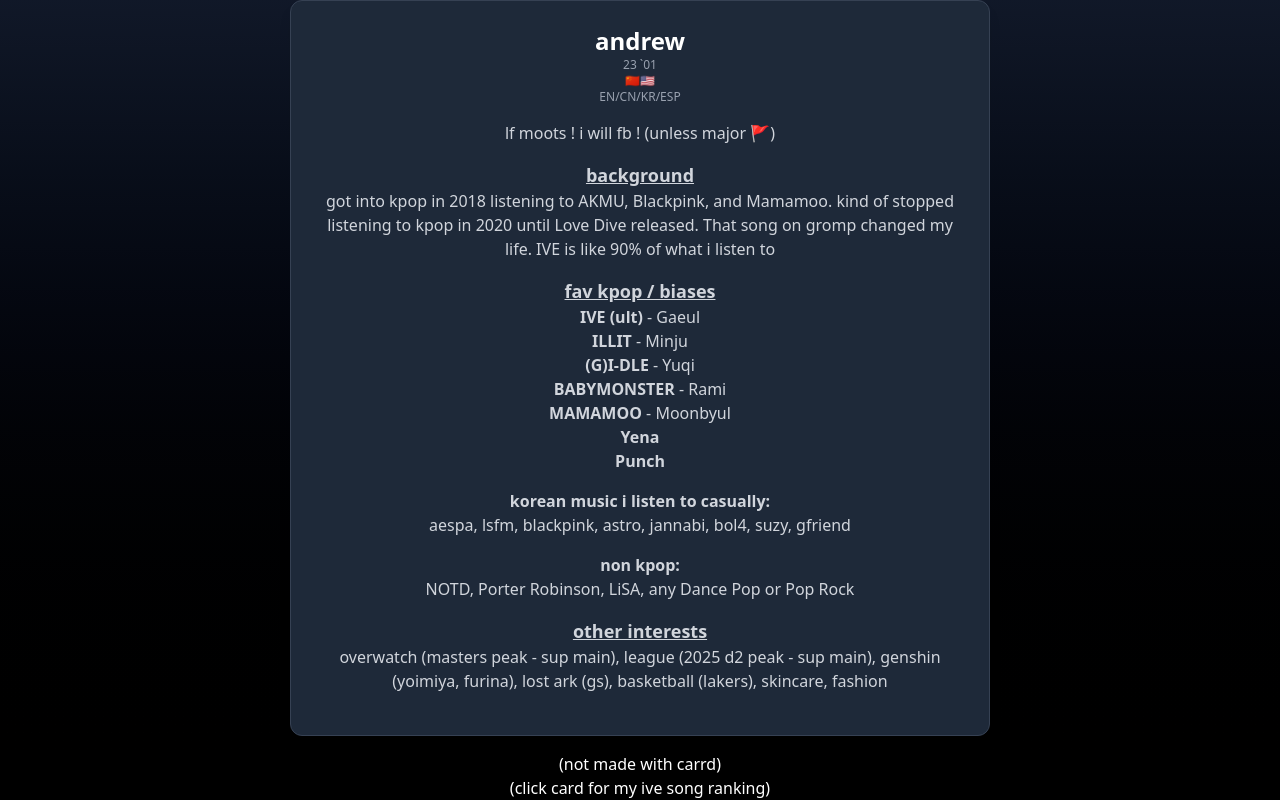
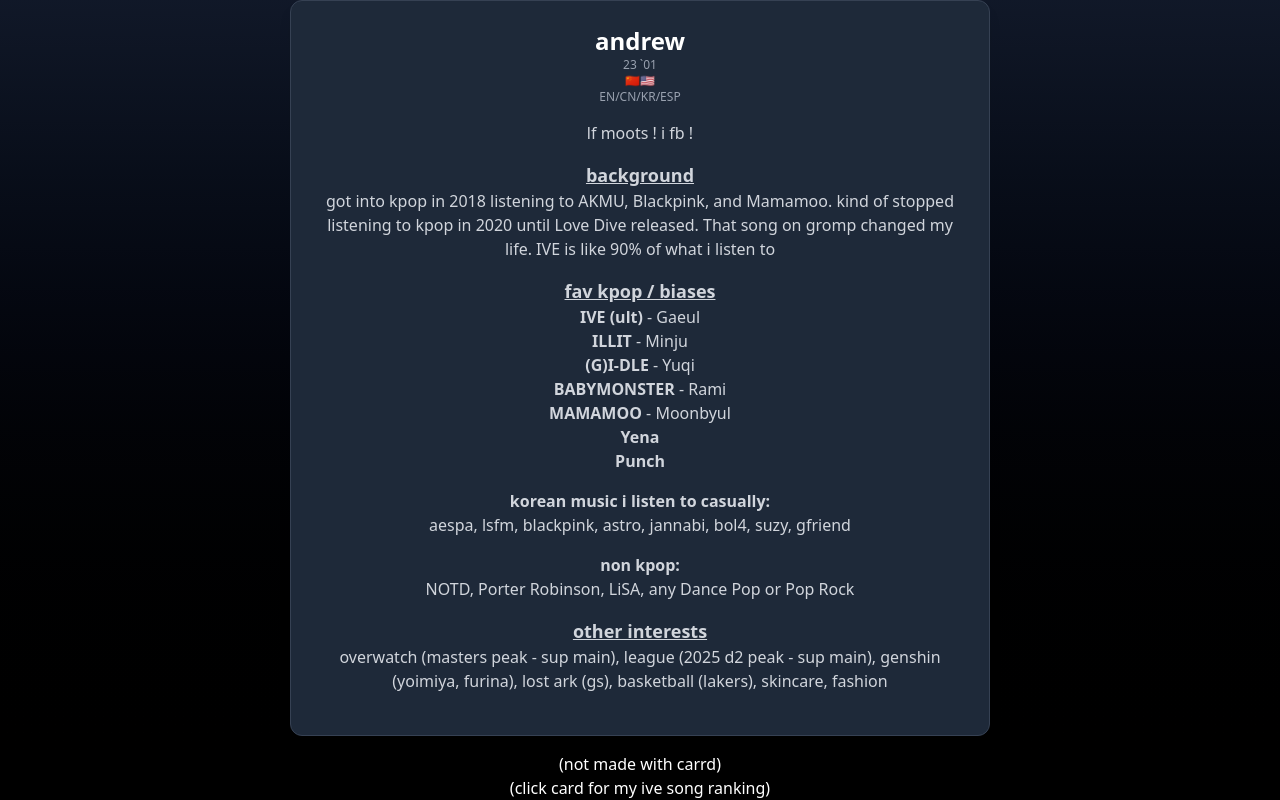
Before and after one commit to azshen23/anduru.card, a React (Vite) app: page / in a window 1280 px wide. Built offline with nearby package versions, Linux system fonts and the light colour scheme.

Commit message:
Update Card.tsx

```diff
--- a/src/components/Card.tsx
+++ b/src/components/Card.tsx
@@ -54,7 +54,7 @@
               <p className="text-xs md:text-md text-gray-400">EN/CN/KR/ESP</p>
               <div className="mt-2 md:mt-4">
                 <p className="text-xs md:text-base text-gray-300">
-                  lf moots ! i will fb ! (unless major 🚩)
+                  lf moots ! i fb !
                 </p>
                 <Spacer />
                 <p className="text-sm md:text-lg text-gray-300 font-bold underline">
```
